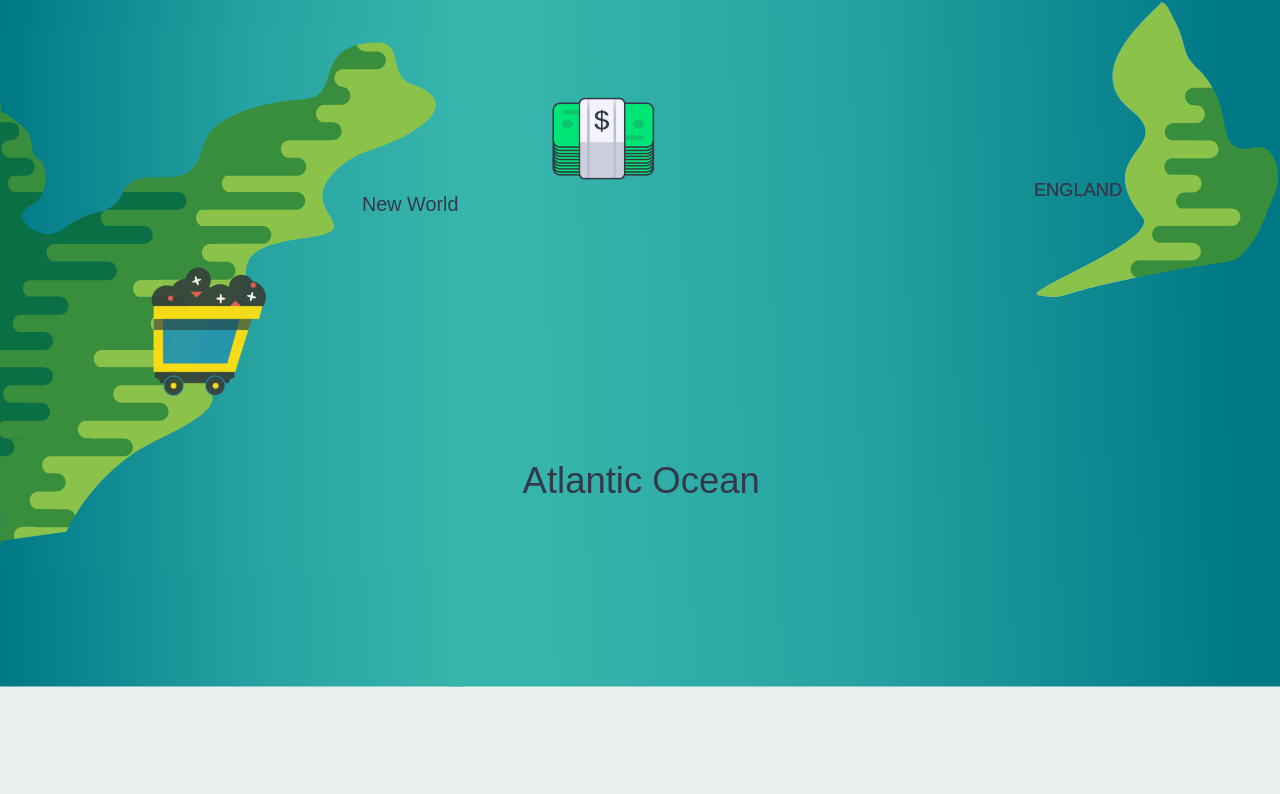
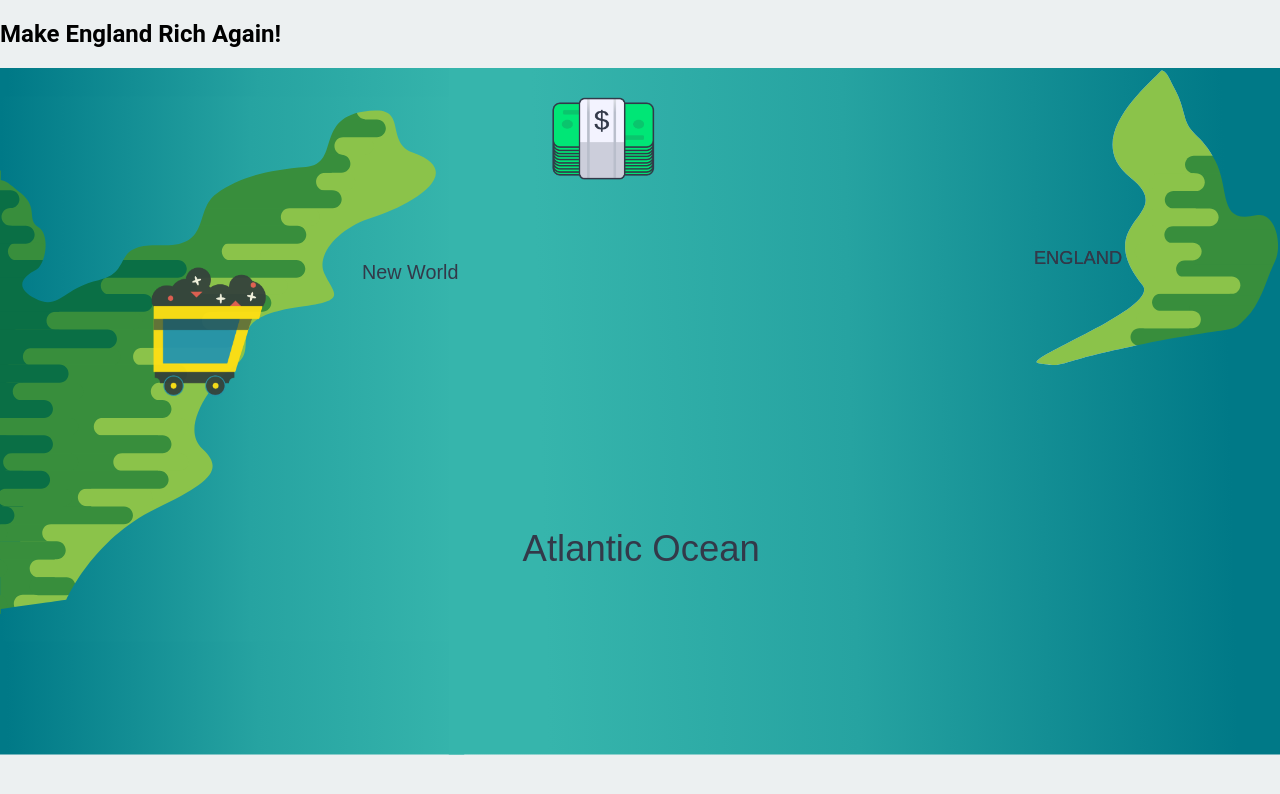
Before and after one commit to RohanVDeshpande/NavigationAct, a plain HTML site: page index.html in a window 1280 px wide. Drawn offline with Linux system fonts and the light colour scheme.

Commit message:
Add Slogan

```diff
--- a/index.html
+++ b/index.html
@@ -6,6 +6,7 @@
 		<link href="https://fonts.googleapis.com/css?family=Open+Sans" rel="stylesheet">
 	</head>
 	<body>
+		<p style="text-align:center"><h2>Make England Rich Again!</h2></p>
 			<img src="Dollars.png" class="Money">
 			<img src="Mining.png" class="Mining">
 			<svg width="100%" height="100%" viewBox="0 0 3508 2481" version="1.1" xmlns="http://www.w3.org/2000/svg" xmlns:xlink="http://www.w3.org/1999/xlink" xml:space="preserve" style="fill-rule:evenodd;clip-rule:evenodd;stroke-linejoin:round;stroke-miterlimit:1.41421;">
```
